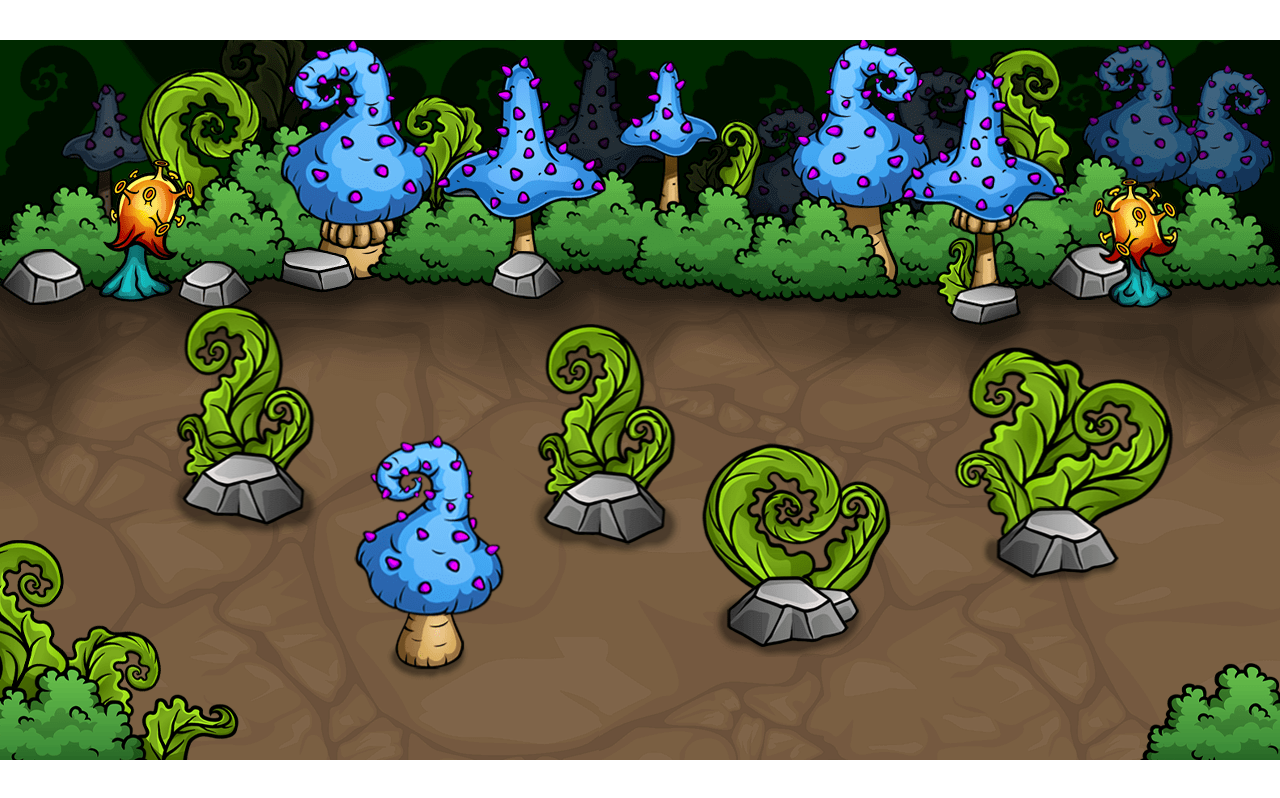
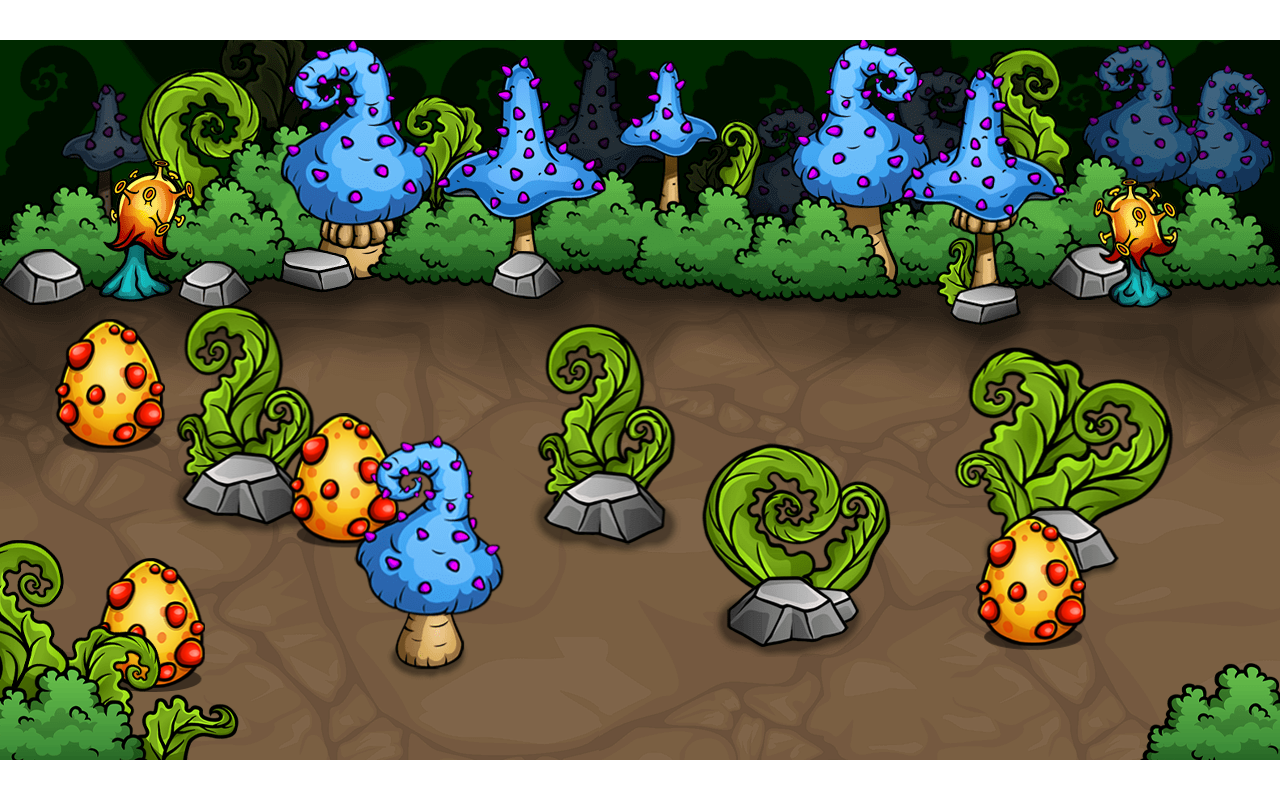
Before and after one commit to fabsanjuan/2dgame, a plain HTML site: page index.html in a window 1280 px wide. Drawn offline with Linux system fonts and the light colour scheme.

Commit message:
Add egg class and drawing/rendering order of game objects

```diff
--- a/index.html
+++ b/index.html
@@ -12,6 +12,8 @@
         <img id="overlay" src="images/overlay.png">
         <img id="obstacles" src="images/obstacles.png">
         <img id="bull" src="images/bull.png">
+        <img id="egg" src="images/egg.png">
+
 
         <script src="script.js"></script>
     </body>
--- a/script.js
+++ b/script.js
@@ -89,7 +89,7 @@ window.addEventListener('load', function(){
                     const unit_y = dy / distance;
                     this.collisionX = obstacle.collisionX + (sumOfRadii + 1) * unit_x;
                     this.collisionY = obstacle.collisionY + (sumOfRadii + 1) * unit_y;
-                }
+                };
             });
         };
 
@@ -123,6 +123,52 @@ window.addEventListener('load', function(){
             context.stroke();
             };
         };
+        update(){
+
+        };
+    };
+
+    class Egg {
+        constructor(game){ //Object for eggs spawning at random locations within game boundaries.
+            this.game = game;
+            this.collisionRadius = 40;
+            this.margin = this.collisionRadius * 2;
+            this.collisionX = this.margin + (Math.random() * (this.game.width - this.margin * 2));
+            this.collisionY = this.game.topMargin + (Math.random() * (this.game.height - this.game.topMargin - this.margin));
+            this.image = document.getElementById('egg');
+            this.spriteWidth = 110;
+            this.spriteHeight = 135;
+            this.width = this.spriteWidth;
+            this.height = this.spriteHeight;
+            this.spriteX;
+            this.spriteY;
+        };
+        draw(context){
+            context.drawImage(this.image, this.spriteX, this.spriteY);
+            if (this.game.debug){
+                context.beginPath();
+                context.arc(this.collisionX,this.collisionY,this.collisionRadius,0,Math.PI * 2);
+                context.save(); //save and restore methods allow us to apply specific drawing settings to selected shapes without affecting others (wrap).
+                context.globalAlpha = 0.5;
+                context.fill();
+                context.restore();
+                context.stroke();
+                };
+        };
+        update(){
+            this.spriteX = this.collisionX - this.width * 0.5;
+            this.spriteY = this.collisionY - this.height * 0.5 - 30;
+            let collisionObjects = [this.game.player, ...this.game.obstacles]; //spread operator ...
+            collisionObjects.forEach( object => {
+                let [collision, distance, sumOfRadii, dx, dy] = this.game.checkCollision(this, object);
+                if (collision){
+                    const unit_x = dx / distance;
+                    const unit_y = dy / distance;
+                    this.collisionX = object.collisionX + (sumOfRadii + 1) * unit_x;
+                    this.collisionY = object.collisionY + (sumOfRadii + 1) * unit_y;
+                }
+            });
+        };
     };
 
     class Game {
@@ -136,8 +182,13 @@ window.addEventListener('load', function(){
             this.fps = 70;
             this.timer = 0;
             this.interval = 1000/this.fps;
+            this.eggTimer = 0;
+            this.eggInterval = 1000;
+            this.eggs = [];
+            this.maxEggs = 10;
             this.obstacles = [];
             this.numberOfObstacles = 5;
+            this.gameObjects = [];
             this.mouse = {
                 x: this.width * 0.5,
                 y: this.height * 0.5,
@@ -168,12 +219,25 @@ window.addEventListener('load', function(){
         render(context, deltaTime){  //draws and update all objects in the game.
             if (this.timer > this.interval){
                 ctx.clearRect(0, 0, this.width, this.height);
-                this.obstacles.forEach(obstacle => obstacle.draw(context));
-                this.player.draw(context);
-                this.player.update();
+                this.gameObjects = [...this.eggs, ...this.obstacles, this.player];
+                this.gameObjects.sort((a, b) => { //sorts drawn objects by vertial position.
+                    return a.collisionY - b.collisionY;
+                });
+                this.gameObjects.forEach(object => {
+                    object.draw(context);
+                    object.update();
+                });
                 this.timer = 0;
             };
             this.timer += deltaTime;
+
+            //periodically add eggs.
+            if (this.eggTimer > this.eggInterval && this.eggs.length < this.maxEggs){
+                this.addEgg();
+                this.eggTimer = 0;
+            } else {
+                this.eggTimer += deltaTime;
+            }
         };
         checkCollision(a, b){ //Check the distance between 2 spheres and see if radii overlap.
             const dx = a.collisionX - b.collisionX;
@@ -182,6 +246,10 @@ window.addEventListener('load', function(){
             const sumOfRadii = a.collisionRadius + b.collisionRadius;
             return [(distance < sumOfRadii), distance, sumOfRadii, dx, dy]; //returns useful information about collision physics between objects.
         };
+        addEgg(){
+            this.eggs.push(new Egg(this));
+        };
+
         init(){
             let attempts = 0;
             while (this.obstacles.length < this.numberOfObstacles && attempts < 500){
--- a/style.css
+++ b/style.css
@@ -17,6 +17,6 @@
     transform: translate(-50%, -50%);
     pointer-events: none;
 }
-#obstacles, #bull {
+#obstacles, #bull, #egg {
     display: none;
 }
```
